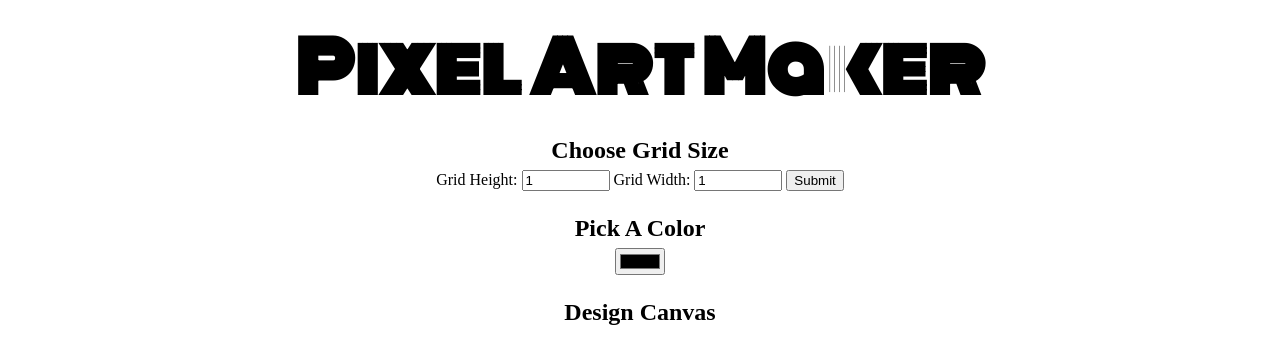
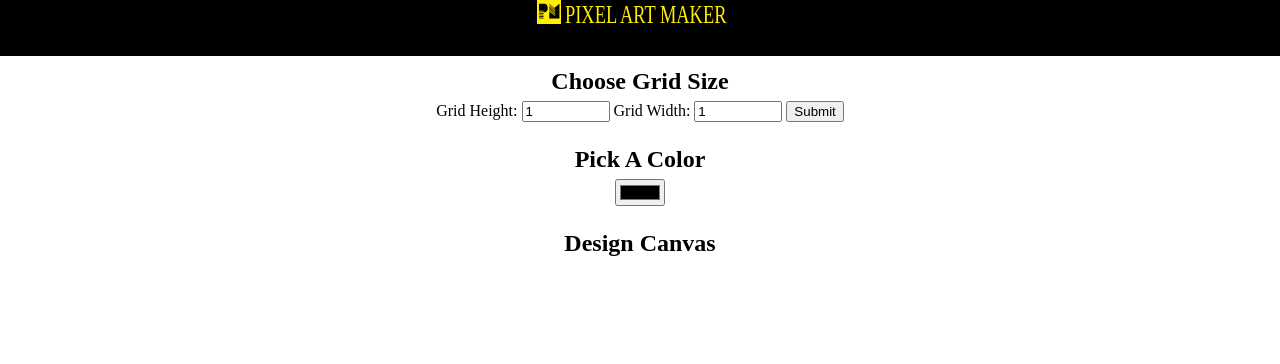
Before and after one commit to udacity/project-pixel-art-maker-starter, a plain HTML site: page index.html in a window 1280 px wide. Drawn offline with Linux system fonts and the light colour scheme.

Commit message:
Sprint 1

```diff
--- a/index.html
+++ b/index.html
@@ -1,12 +1,16 @@
 <!DOCTYPE html>
 <html>
 <head>
-    <title>Pixel Art Maker!</title>
+    <title>Pixel Art Maker! By Phil Buendia</title>
     <link rel="stylesheet" href="https://fonts.googleapis.com/css?family=Monoton">
     <link rel="stylesheet" href="styles.css">
 </head>
 <body>
-    <h1>Pixel Art Maker</h1>
+    <div class="menu">
+        <img src="pixel-maker-logo__glyph--light.svg" class="logo_glyph">
+        <img src="pixel-art-maker-logo__type--light.svg" class="logo_type">
+    </div>
+
 
     <h2>Choose Grid Size</h2>
     <form id="sizePicker">
--- a/styles.css
+++ b/styles.css
@@ -1,9 +1,28 @@
 body {
     text-align: center;
+    margin: 0;
 }
+
+.menu {
+    background-color: black;
+    color: blue;
+    height: 56px;
+    margin: 0;
+}
+
+.logo_glyph {
+    width: 24px;
+    height: 24px;
+}
+.logo_type {
+    height: 20px;
+
+}
+
 
 h1 {
     font-family: Monoton;
+
     font-size: 70px;
     margin: 0.2em;
 }
```
Also changed, not shown: pixel-art-maker-logo__type--light.svg (added), pixel-maker-logo__glyph--light.svg (added).
